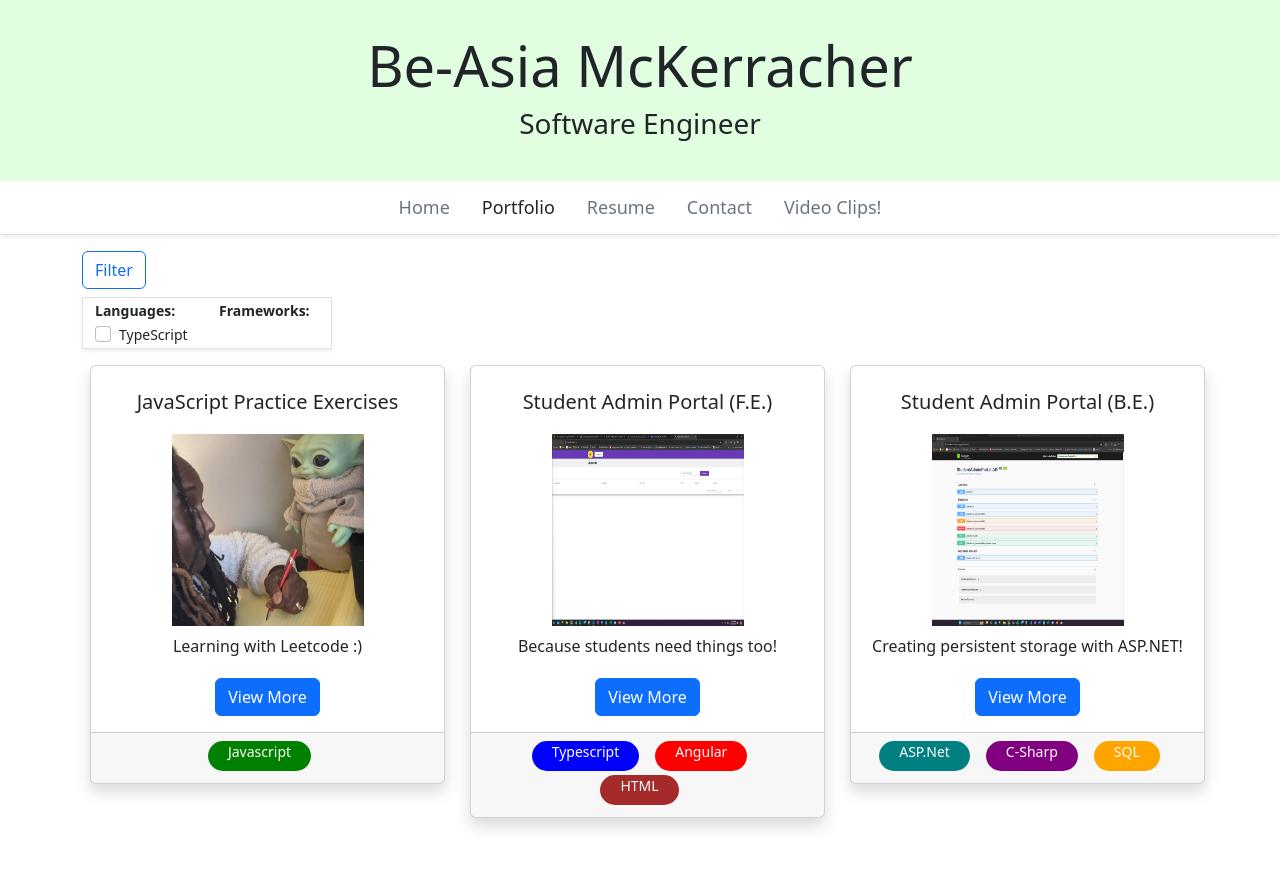
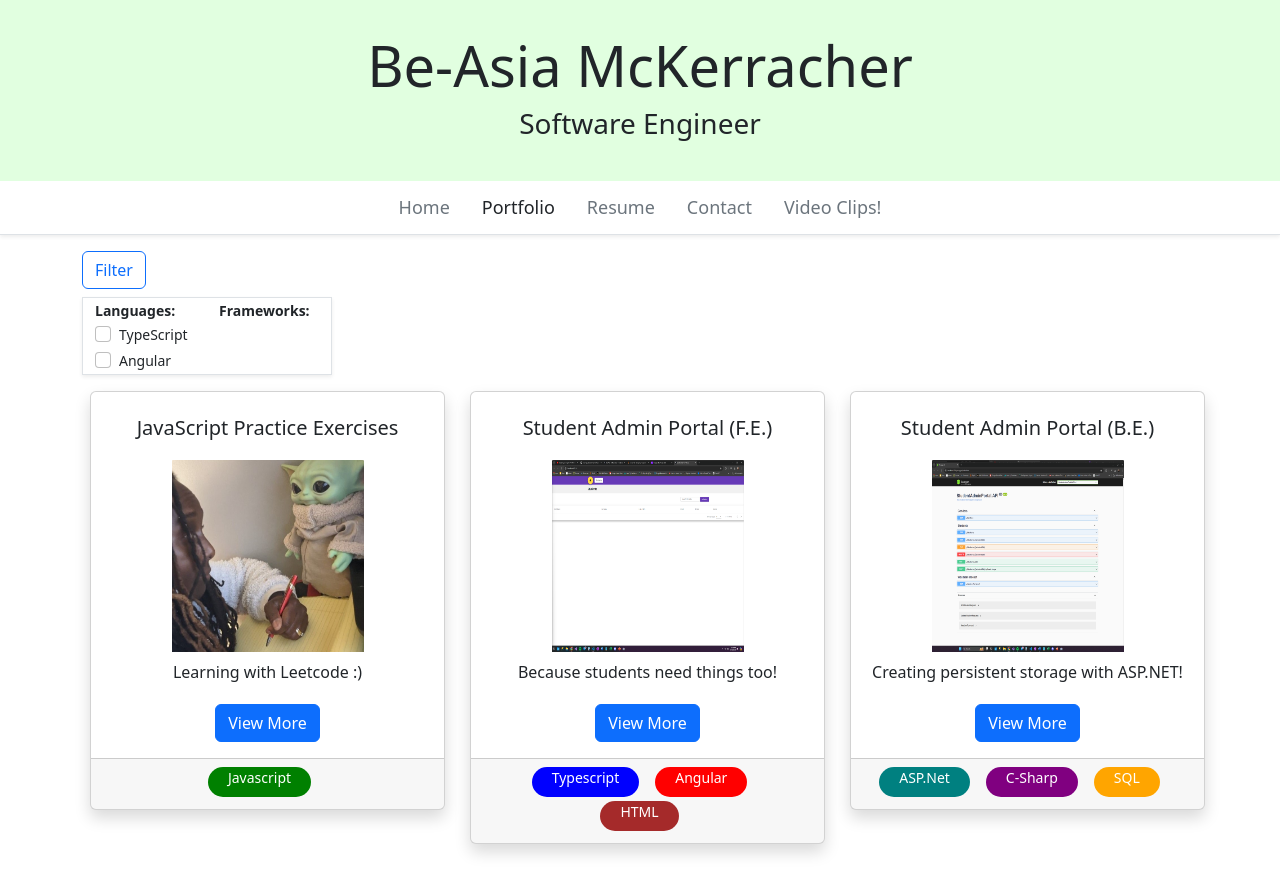
Before and after one commit to amerigirl/AngularPortfolioWebsite, an Angular app: page /portfolio in a window 1280 px wide. Both pictures are taken after a click on the button "Filter". Before the commit the page ends 850 px from the top, so only its background shows below. Built offline with nearby package versions, Linux system fonts and the light colour scheme.

Commit message:
adding angular div and filter option

```diff
--- a/src/app/portfolio/portfolio.component.html
+++ b/src/app/portfolio/portfolio.component.html
@@ -28,6 +28,18 @@
                   />
                   <label class="form-check-label small">TypeScript</label>
                 </div>
+                <div class="form-check">   <!--builds your checkbox-->
+
+                  <!--review two-way binding using ngModel-->
+                  <input
+                    type="checkbox"
+                    class="form-check-input position-static me-2"
+                    [(ngModel)]="angular"
+                    (change)="filter()"
+                    name="angular"
+                  />
+                  <label class="form-check-label small">Angular</label>
+                </div>
               </div>
             </div>
 
--- a/src/app/portfolio/portfolio.component.ts
+++ b/src/app/portfolio/portfolio.component.ts
@@ -12,6 +12,7 @@ export class PortfolioComponent implements OnInit {
   projects = {} as Project[]; //let's chat about this!
   isCollapsed: boolean = true;
   typeScript: boolean = false;
+  angular: boolean = false;
 
   constructor(
     private titleservice: Title,
@@ -24,14 +25,17 @@ export class PortfolioComponent implements OnInit {
   ngOnInit(): void {
     this.projects = this.projectService.getProjects();
   }
+
   filter() {
     let filterTags: Tag[] = [];
 
     if (this.typeScript) {
-      filterTags.push(Tag.TYPESCRIPT)
+      filterTags.push(Tag.TYPESCRIPT);
     }
 
-    this.projects = this.projectService.getProjectsByFilter(filterTags)
-
+    if (this.angular) {
+      filterTags.push(Tag.ANGULAR);
+    }
+    this.projects = this.projectService.getProjectsByFilter(filterTags);
   }
 }
```
